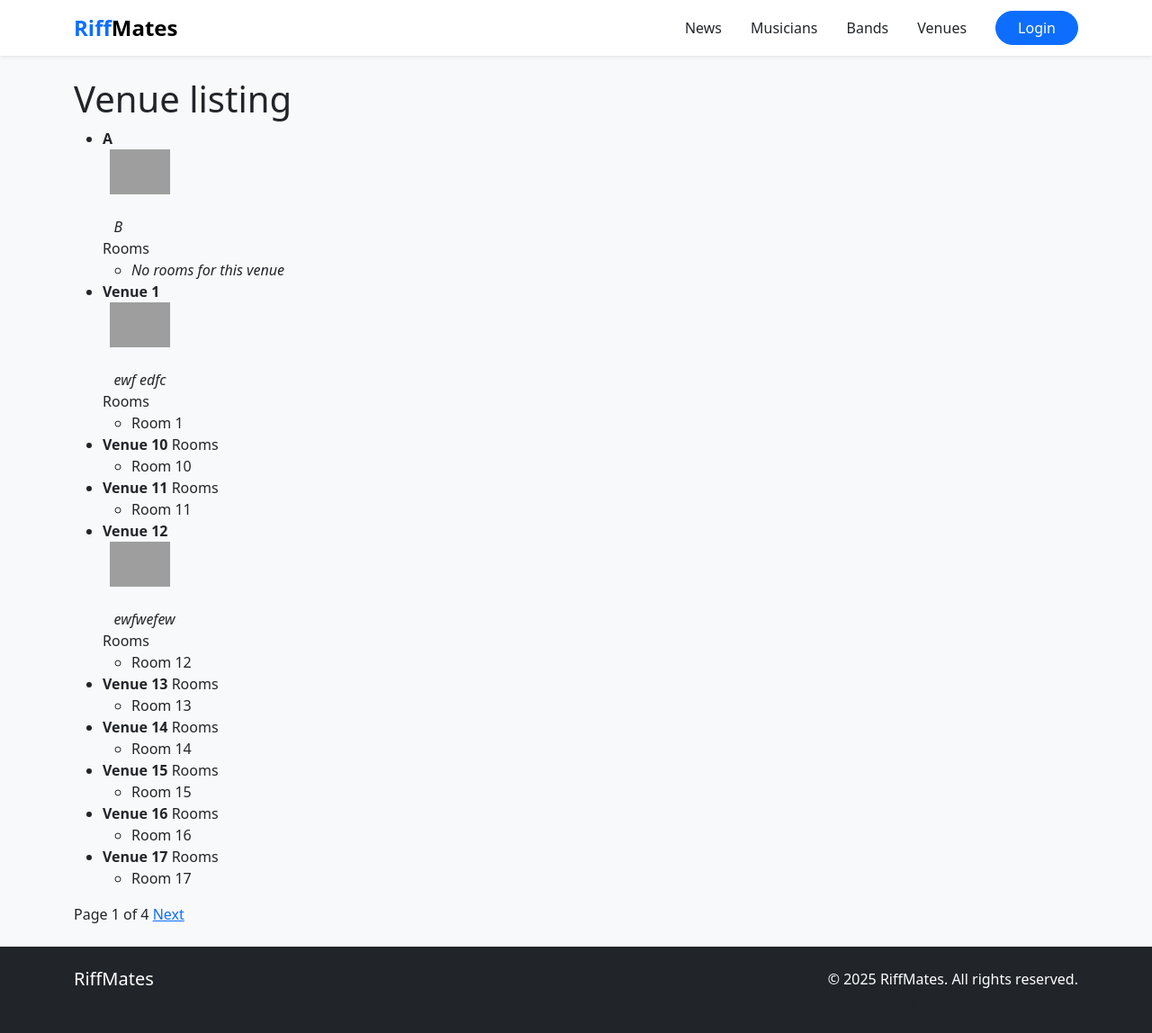
After one commit to ndahimana154/RiffMates---Python-Class-Project, a Django app: page /band/venues_list2/ in a window 1280 px wide. The commit adds this page. Shown: the whole page at 90% size. Run offline with Django 5.2, Linux system fonts and the light colour scheme; data comes from the database, SQL or seed files in the repository; both versions use the stored data as it was after the commit; grey boxes are pictures that could not be loaded.

Commit message:
Edit venues

```diff
--- a/RiffMates/settings.py
+++ b/RiffMates/settings.py
@@ -133,3 +133,6 @@ EMAIL_BACKEND = 'django.core.mail.backends.console.EmailBackend'
 
 STATIC_URL = '/static/'
 STATICFILES_DIRS = [BASE_DIR / "static"]
+
+MEDIA_ROOT = BASE_DIR.parent / "outside/RiffMates/uploads"
+MEDIA_URL = '/media/'
--- a/RiffMates/urls.py
+++ b/RiffMates/urls.py
@@ -1,3 +1,5 @@
+from django.conf import settings
+from django.conf.urls.static import static
 from django.contrib import admin
 from django.urls import path, include
 from home import views as home_views
@@ -13,3 +15,7 @@ urlpatterns = [
     path('band/', include('band.urls')),
     path('content/',include('content.urls')),
 ]
+
+if settings.DEBUG:
+    urlpatterns += static(settings.MEDIA_URL,
+                          document_root=settings.MEDIA_ROOT)
--- /dev/null
+++ b/band/forms.py
@@ -0,0 +1,4 @@
+from django import forms
+from .models import Venue
+
+VenueForm = forms.modelform_factory(Venue, fields=("name","description","picture"))
--- a/band/models.py
+++ b/band/models.py
@@ -1,5 +1,7 @@
 from django.db import models
 from django.contrib.auth.models import User
+from django.db.models.signals import post_save
+from django.dispatch import receiver
 
 class Musician(models.Model):
     first_name=models.CharField(max_length=50)
@@ -10,6 +12,8 @@ class Musician(models.Model):
 
 class Venue(models.Model):
     name = models.CharField(max_length=50)
+    description = models.TextField(blank=True)
+    picture = models.ImageField( blank=True, null=True)
 
     def __str__(self):
         return f"id={self.id}, name={self.name}"
@@ -33,6 +37,14 @@ class UserProfile(models.Model):
     musician_profiles = models.ManyToManyField(Musician, blank=True)
     venue_controlled = models.ManyToManyField(Venue, blank=True)
 
+    def __str__(self):
+        return self.user.username
+
+# Automatically create UserProfile when a User is created
+@receiver(post_save, sender=User)
+def create_user_profile(sender, instance, created, **kwargs):
+    if created:
+        UserProfile.objects.create(user=instance)
 
 # Musicians
 # ● Bands
--- a/band/urls.py
+++ b/band/urls.py
@@ -7,6 +7,8 @@ urlpatterns = [
     path('musicians/', bandViews.viewAllBands, name='musician_list'),
     path('musician/<int:id>/', bandViews.viewMusicianDetails, name='musician_detail'),
     path('venues/', bandViews.venue_list, name='venue_list'),
+    path('venues_list2/', bandViews.venues, name='venue_list2'),
+    path('edit_venue2/<int:venue_id>/', bandViews.edit_venue, name="edit_venue2"),
     path('restricted_page/', bandViews.restricted_page, name='restricted_page'),
     path('musician_restricted/<int:musician_id>/', bandViews.musician_restricted, name='restricted_musician'),
 ]
--- a/band/views.py
+++ b/band/views.py
@@ -1,10 +1,14 @@
-from django.shortcuts import render,get_object_or_404
+from django.shortcuts import render,get_object_or_404,redirect
 from django.core.paginator import Paginator, PageNotAnInteger, EmptyPage
 from django.contrib.auth.decorators import login_required
 from band.models import Musician,UserProfile
 from django.db.models.signals import post_save
 from django.dispatch import receiver
 from django.contrib.auth.models import User
+from .models import Musician, Band, Venue
+from band.forms import VenueForm
+from django.http import Http404
+
 
 def viewAllBands(request):
     musicians_list = Musician.objects.all()
@@ -29,14 +33,7 @@ def viewMusicianDetails(request, id):
     }
     return render(request, 'musician_detail.html', context)
 
-
-# views.py
-from django.shortcuts import render, get_object_or_404
-from django.core.paginator import Paginator, PageNotAnInteger, EmptyPage
-from .models import Musician, Band, Venue
-
 def musician_list(request):
-    # Handle per_page parameter
     per_page = request.GET.get('per_page', 10)
     try:
         per_page = int(per_page)
@@ -61,8 +58,6 @@ def musician_list(request):
     }
     return render(request, 'musician_list.html', context)
 
-
-# views.py
 def band_list(request):
     # Handle per_page parameter
     per_page = request.GET.get('per_page', 10)
@@ -93,7 +88,6 @@ def band_detail(request, id):
     band = get_object_or_404(Band, id=id)
     return render(request, 'band_detail.html', {'band': band})
 
-# views.py
 def venue_list(request):
     venues = Venue.objects.prefetch_related('room_set').all()
     return render(request, 'venue_list.html', {'venues': venues})
@@ -139,3 +133,83 @@ def create_user_profile(sender,**kwargs):
             UserProfile.objects.get(user=user)
         except UserProfile.DoesNotExist:
             UserProfile.objects.create(user=user)
+
+
+@login_required
+def edit_venue(request, venue_id=0):
+    # print(f"Controlled venues: {profile.venues_controlled.all()}")
+
+    if venue_id != 0:
+        venue = get_object_or_404(Venue, id=venue_id)
+        profile, created = UserProfile.objects.get_or_create(user=request.user)
+        if not profile.venue_controlled.filter(id=venue_id).exists():
+            raise Http404("Can only edit controlled venues")
+
+    if request.method == "GET":
+        if venue_id == 0:
+            form = VenueForm()
+        else:
+            form = VenueForm(instance=venue)
+    else:
+        if venue_id ==0:
+            venue = Venue.objects.create()
+
+        form = VenueForm(request.POST, request.FILES, instance=venue)
+
+        if form.is_valid():
+            venue = form.save()
+
+            profile.venue_controlled.add(venue)
+            return redirect("venues")
+
+    data = {
+        'form': form,
+    }
+
+    return render(request, 'edit_venue.html')
+
+
+def _get_items_per_page(request):
+    try:
+        items_per_page = int(request.GET.get("items_per_page", 10))
+    except ValueError:
+        items_per_page = 10
+
+    if items_per_page < 1:
+        items_per_page = 10
+    elif items_per_page > 50:
+        items_per_page = 50
+    return items_per_page
+
+def _get_page_num(request, paginator):
+    try:
+        page_num = int(request.GET.get("page", 1))
+    except ValueError:
+        page_num = 1
+
+    if page_num < 1:
+        page_num = 1
+    elif page_num > paginator.num_pages:
+        page_num = paginator.num_pages
+    return page_num
+
+def venues(request):
+    all_venues = list(Venue.objects.all().order_by("name"))
+    profile = getattr(request.user, 'userprofile', None)
+
+    for venue in all_venues:
+        if profile:
+            venue.controlled = profile.venue_controlled.filter(id=venue.id).exists()
+        else:
+            venue.controlled = False
+
+    items_per_page = _get_items_per_page(request)
+    paginator = Paginator(all_venues, items_per_page)
+    page_num = _get_page_num(request, paginator)
+    page = paginator.page(page_num)
+
+    context = {
+        'venues': page.object_list,
+        'page': page,
+    }
+    return render(request, 'venues.html', context)
--- a/templates/all_bands.html
+++ b/templates/all_bands.html
@@ -35,7 +35,7 @@ RiffMates{% endblock %} {% block content %}
               href="{% url 'musician_detail' musician.id %}"
               class="btn btn-sm btn-outline-primary"
             >
-              <i class="bi bi-eye"></i> View
+              <i class="bi bi-eye"></i> Edit
             </a>
           </td>
         </tr>
--- a/templates/home.html
+++ b/templates/home.html
@@ -19,5 +19,8 @@
   <li>
     <a href="{% url 'seeking_ad' %}"> New ad </a>
   </li>
+  <li>
+    <a href="{% url 'venue_list2' %}">Venues</a>
+  </li>
 </ul>
 {% endblock content %}
--- /dev/null
+++ b/templates/venues.html
@@ -0,0 +1,46 @@
+{% extends "base.html" %}
+{% block title %}{{ block.super }}: Venue listing{% endblock %}
+{% block content %}
+<h1>Venue listing</h1>
+
+<ul>
+  {% for venue in venues %}
+  <li>
+    <b>{{ venue.name }}</b>
+    {% if venue.venue_controlled %}
+      <br/>&nbsp;&nbsp;<a href="{% url 'edit_venue2' venue.id %}">Edit venue</a><br/>
+    {% endif %}
+
+    {% if venue.picture %}
+      <br/>&nbsp;&nbsp;<img src="{{ venue.picture.url }}" height="50" /><br/>
+    {% endif %}
+
+    {% if venue.description %}
+      <br/>&nbsp;&nbsp;<i>&nbsp;{{ venue.description }}</i><br/>
+    {% endif %}
+
+    Rooms
+    <ul>
+      {% for room in venue.room_set.all %}
+        <li>{{ room.name }}</li>
+      {% empty %}
+        <li><i>No rooms for this venue</i></li>
+      {% endfor %}
+    </ul>
+<a href=""></a>
+  </li>
+  {% empty %}
+  <li><i>No venues in the database</i></li>
+  {% endfor %}
+</ul>
+{% if page.has_other_pages %}
+  {% if page.has_previous %}
+    <a href="?page={{ page.previous_page_number }}&items_per_page={{ page.paginator.per_page }}">Previous</a>
+  {% endif %}
+  <span> Page {{ page.number }} of {{ page.paginator.num_pages }} </span>
+  {% if page.has_next %}
+    <a href="?page={{ page.next_page_number }}&items_per_page={{ page.paginator.per_page }}">Next</a>
+  {% endif %}
+{% endif %}
+
+{% endblock content %}
```
Also changed, not shown: band/admin.py (+53 -22 lines), templates/edit_venue.html (added, +9 -0 lines), band/migrations/0006_venue_description_venue_picture.py (added), db.sqlite3.
